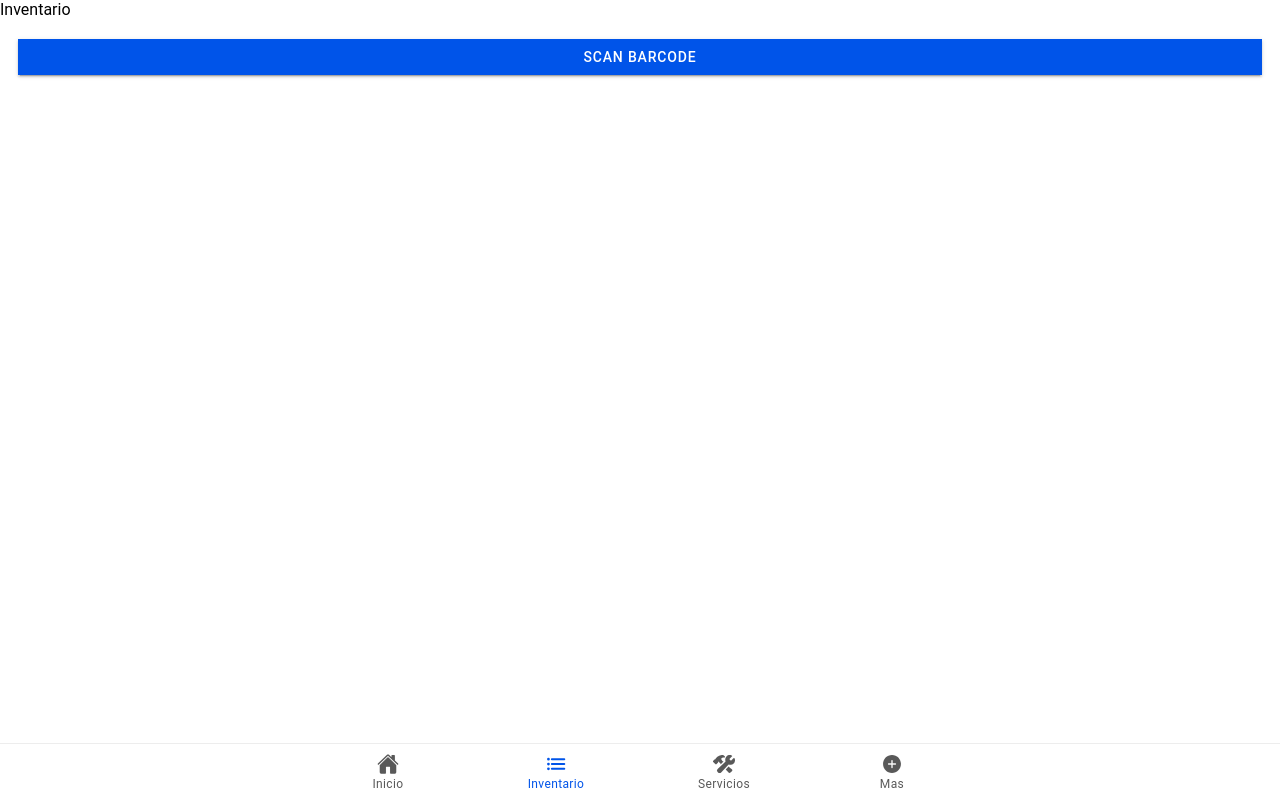
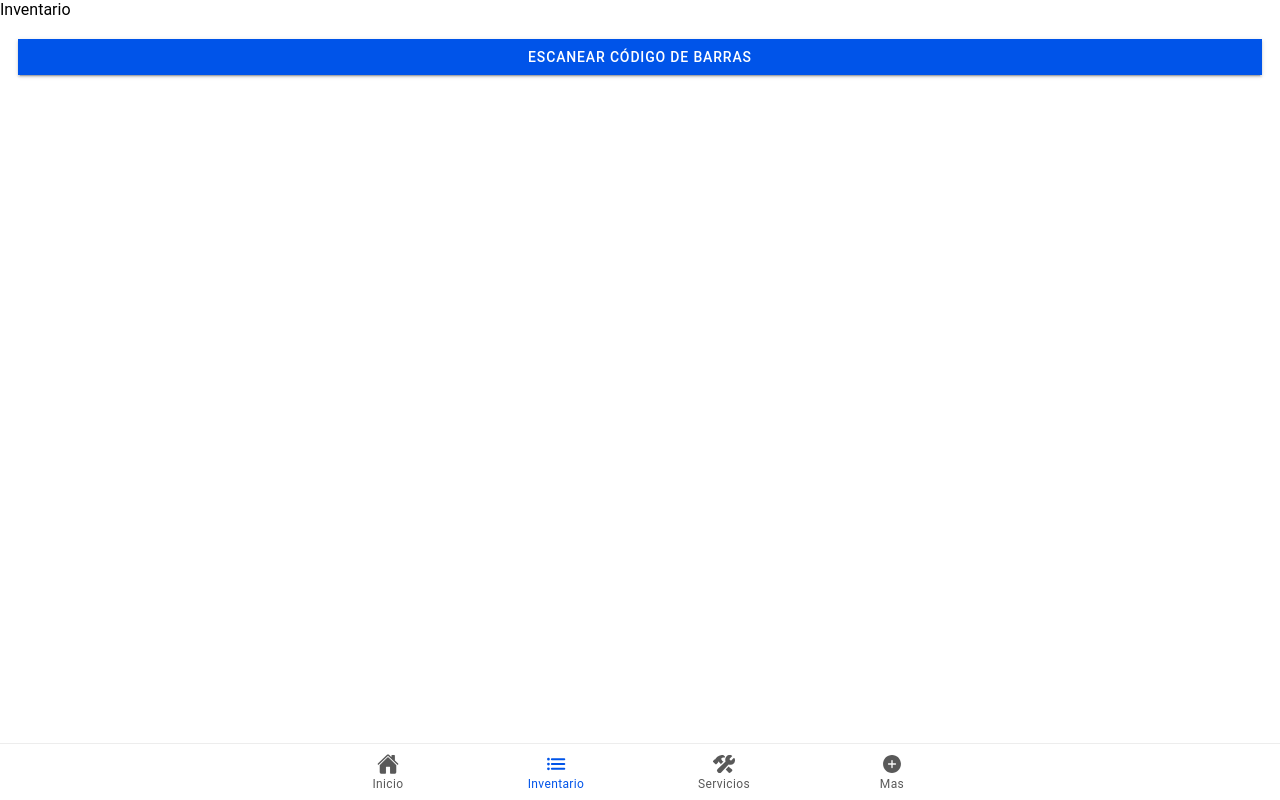
Before and after one commit to Lisa2900/peque, a React (Vite) app: page /inventario in a window 1280 px wide. Built offline with nearby package versions, Linux system fonts and the light colour scheme; no server answers; sample sign-in values are in the browser's storage.

Commit message:
20 de mayo

```diff
--- a/src/components/Scanner.tsx
+++ b/src/components/Scanner.tsx
@@ -1,23 +1,36 @@
-import React from 'react';
-import { IonButton, IonContent } from '@ionic/react';
+import React, { useState } from 'react';
+import { IonButton, IonContent, IonText } from '@ionic/react';
 import { BarcodeScanner, BarcodeScanResult } from '@ionic-native/barcode-scanner';
+import { isPlatform } from '@ionic/react';
 
 const Scanner: React.FC = () => {
+  const [barcodeData, setBarcodeData] = useState<string | null>(null);
+
   const scanCode = () => {
-    BarcodeScanner.scan()
-      .then((barcodeData: BarcodeScanResult) => {
-        alert(`Barcode data: ${barcodeData.text}`);
-      })
-      .catch((err: any) => {
-        console.error('Error', err);
-      });
+    if (isPlatform('cordova')) {
+      BarcodeScanner.scan()
+        .then((result: BarcodeScanResult) => {
+          setBarcodeData(result.text);
+        })
+        .catch((err: any) => {
+          console.error('Error', err);
+        });
+    } else {
+      alert('Cordova no está disponible. Ejecuta en un dispositivo o simulador.');
+      console.warn('Cordova no está disponible - ejecuta en un dispositivo o simulador.');
+    }
   };
 
   return (
     <IonContent className="ion-padding">
       <IonButton onClick={scanCode} expand="full" color="primary">
-        Scan Barcode
+        Escanear Código de Barras
       </IonButton>
+      {barcodeData && (
+        <IonText color="primary">
+          <h2>Datos del código de barras: {barcodeData}</h2>
+        </IonText>
+      )}
     </IonContent>
   );
 };
```
